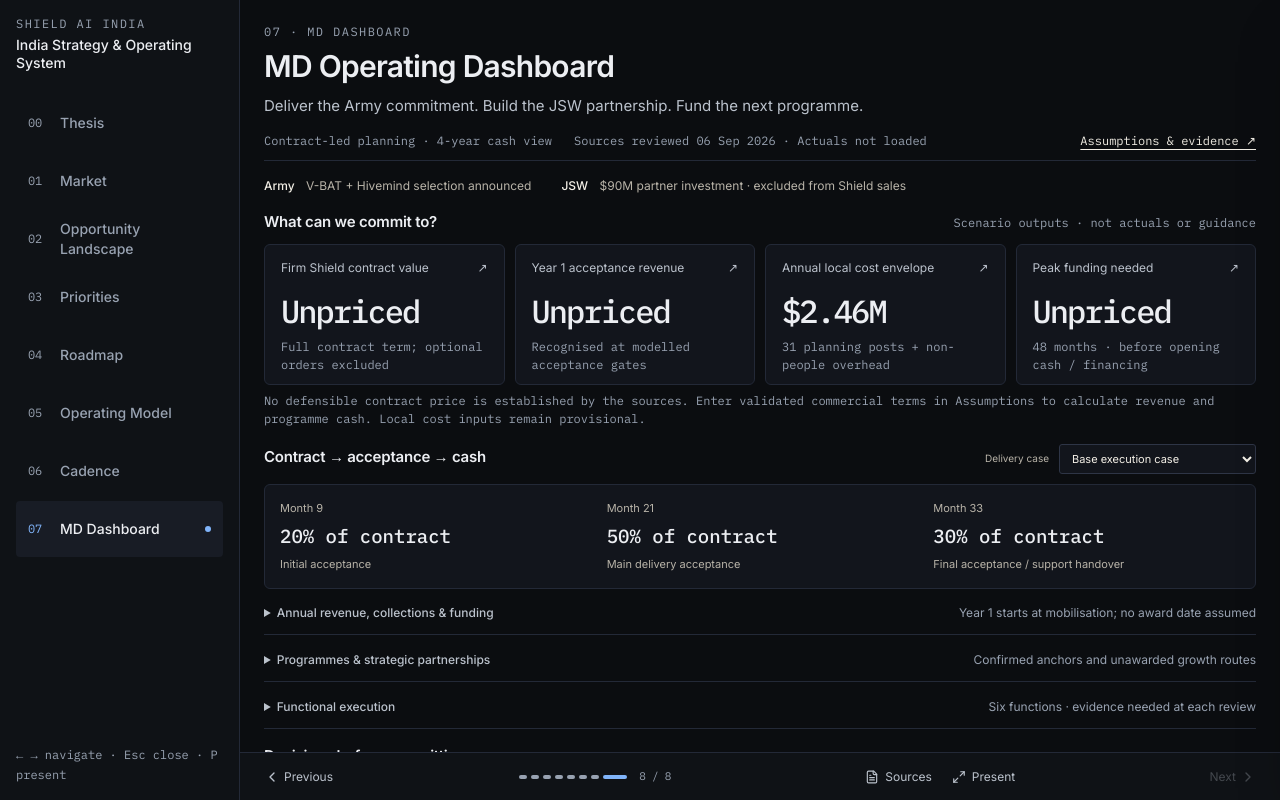
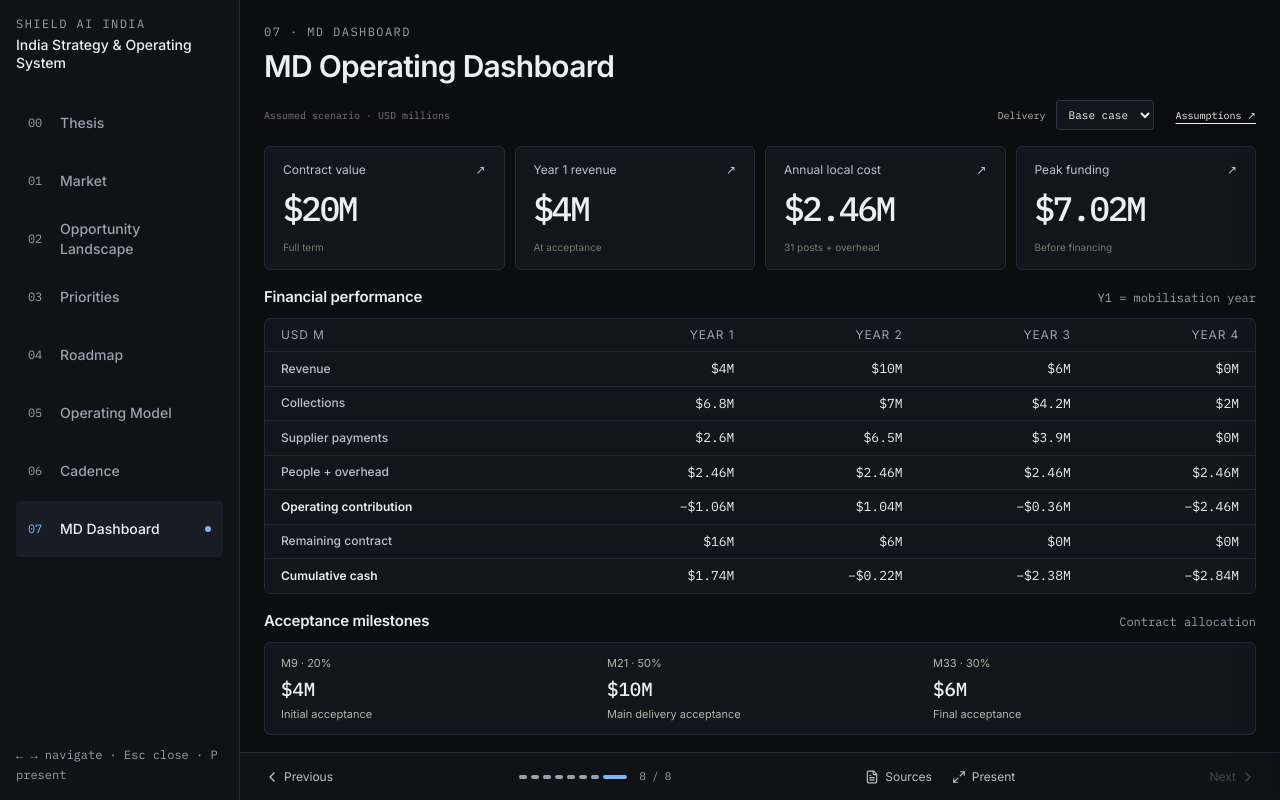
Before and after one commit to Sakshambhutani/shield-ai-emergent, a React (Vite) app in the folder shield-ai-india-source/frontend/: page /md-dashboard in a window 1280 px wide. Built offline with nearby package versions, Linux system fonts and the light colour scheme.

Commit message:
Make MD dashboard numbers-first with an assumed contract baseline

```diff
--- a/shield-ai-india-source/frontend/src/data/md-planning.ts
+++ b/shield-ai-india-source/frontend/src/data/md-planning.ts
@@ -5,11 +5,16 @@ export const MD_SOURCES = [
   { id: 'jsw', label: 'JSW · Hyderabad facility · 2 Dec 2025', url: 'https://www.jsw.in/newsroom/press/jsw-defence-commences-construction-of-next-gen-uas-facility-in-hyderabad/', fact: 'Long-term licensing / technology-transfer arrangement; JSW announced about $90M investment and targeted manufacturing from Q4 2026.', boundary: 'Partner investment is not Shield bookings, a royalty entitlement or available India cash. Q4 2026 is an announced target, not verified commissioning.' },
   { id: 'india', label: 'Shield AI · India offices · 30 Apr 2026', url: 'https://shield.ai/shield-ai-deepens-india-presence-with-new-delhi-office-and-planned-bengaluru-expansion/', fact: 'Shield AI India is a wholly owned subsidiary supporting integration, engineering and autonomy development.', boundary: 'The announcement does not disclose headcount, payroll, intercompany pricing or the entity that invoices each programme.' },
 ];
-export interface PlanningInputs { contract: number | null; headcount: number; loadedCost: number; overhead: number; directCost: number; advance: number; collectionLag: number }
+export interface PlanningInputs { contract: number; headcount: number; loadedCost: number; overhead: number; directCost: number; advance: number; collectionLag: number }
 // Financial amounts in USD millions, except loadedCost (USD per person per year).
-export const DEFAULT_INPUTS: PlanningInputs = { contract: null, headcount: 31, loadedCost: 60000, overhead: .6, directCost: 65, advance: 20, collectionLag: 3 };
+export const CONTRACT_BUILDUP = [
+  { scope: 'Hardware package, ground equipment & initial spares', amount: 12 },
+  { scope: 'Hivemind licences & SDK scope', amount: 5 },
+  { scope: 'Integration, training & initial support', amount: 3 },
+];
+export const DEFAULT_INPUTS: PlanningInputs = { contract: CONTRACT_BUILDUP.reduce((sum, line) => sum + line.amount, 0), headcount: 31, loadedCost: 60000, overhead: .6, directCost: 65, advance: 20, collectionLag: 3 };
 export const INPUT_REGISTER: Array<{ key: keyof PlanningInputs; label: string; unit: string; min: number; max: number; step: number; rationale: string; sensitivity: string; owner: string; validate: string }> = [
-  { key: 'contract', label: 'Firm Shield contract value', unit: 'USD millions', min: .01, max: 1000, step: .1, rationale: 'Unpriced by default. Enter only the firm Shield scope, excluding optional orders, total OEM programme value and JSW investment. No public price is used as a proxy.', sensitivity: 'Each $1M changes lifetime revenue by $1M and modelled external delivery cost by $0.65M at the default rate.', owner: 'Finance + Commercial', validate: 'Executed contract, firm purchase orders, performance obligations and invoicing entity.' },
+  { key: 'contract', label: 'Assumed Shield contract value', unit: 'USD millions', min: .01, max: 1000, step: .1, rationale: '$20M assumed three-year package: $12M hardware, ground equipment and initial spares + $5M Hivemind licences / SDK + $3M integration, training and initial support. These are planning allowances, not quotations, disclosed prices or a valuation of the Army award. The split defines an example scope, not accounting allocation. Excludes follow-ons and JSW investment. Edit the total to test another case.', sensitivity: 'Test $12M / $20M / $30M as smaller / base / expanded package cases, not market-price confidence bounds. Each $1M changes lifetime revenue by $1M and external delivery cost by $0.65M at the default rate.', owner: 'Finance + Commercial', validate: 'Executed contract, firm purchase orders, performance obligations and invoicing entity.' },
   { key: 'headcount', label: 'Planning team', unit: 'people, not actual headcount', min: 1, max: 300, step: 1, rationale: '31 is carried from the previous illustrative deck only; no verified roster supports it. Model holds this team flat across four years, with no automatic hiring.', sensitivity: 'One additional person adds $60k/year at the default loaded cost. Test 20 / 31 / 40 posts; these are planning cases, not staffing estimates.', owner: 'People + function leads', validate: 'India employee roster, start dates, contractors and direct/indirect allocation.' },
   { key: 'loadedCost', label: 'Loaded people cost', unit: 'USD / person / year', min: 10000, max: 300000, step: 5000, rationale: '$60k is a provisional budgeting input, not a salary benchmark. Includes pay, benefits and employment costs; excludes global engineering support and office overhead.', sensitivity: '$45k–$90k per person is an unvalidated stress range. A $10k change adds $310k/year for 31 posts.', owner: 'People + Finance', validate: 'Payroll by role, benefits, employment costs, contractors and approved FX rate.' },
   { key: 'overhead', label: 'Local non-people overhead', unit: 'USD millions / year', min: 0, max: 20, step: .1, rationale: '$0.6M provision for premises, tools, travel and local professional services. Excludes JSW plant capex, HQ R&D, financing and taxes.', sensitivity: '$0.4M / $0.6M / $1M are planning stress cases. Every $0.1M changes annual cash need by $0.1M.', owner: 'Finance + Operations', validate: 'Office leases, tool licences, travel plan and local service contracts; eliminate payroll overlap.' },
@@ -23,7 +28,7 @@ export const STRUCTURAL_ASSUMPTIONS = [
   { label: 'Multi-year delivery', basis: 'A three-year execution case with acceptance in months 9 / 21 / 33, allocating 20% / 50% / 30% of entered contract value. Month 1 is mobilisation, not today or the announcement date. This is a proposed sequence, not a reported Army schedule.', owner: 'Programmes + customer acceptance owner', validation: 'Replace with contractual delivery lots, acceptance criteria, licence obligations and support periods. Planning acceptance allocation is not an accounting recognition conclusion.' },
   { label: 'Delay sensitivity', basis: 'The delayed case shifts every acceptance and related supplier outflow six months. It assumes procurement can be rescheduled; non-deferrable supplier commitments could produce a larger cash gap. Team costs continue throughout the four-year view.', owner: 'Programmes + Procurement', validation: 'Contracted supplier due dates, inventory exposure, customer extensions and recovery staffing.' },
   { label: 'Cash & cost timing', basis: 'External supplier cash paid three months before each acceptance; the contribution view matches these costs to accepted scope. Advance at month 1; remaining progress cash after acceptance plus collection lag; 10% retention released 12 months after final acceptance. Opening dedicated cash is zero. Financing, tax, guarantees and exceptional capex are excluded.', owner: 'Treasury + Finance', validation: 'Treasury cash baseline and month-by-month supplier / customer cash schedule. Receipts beyond month 48 are shown separately, not silently counted as collected.' },
-  { label: 'Product / Software / Services', basis: 'The Army announcement supports product and software scope. Services such as training and integration require a priced statement of work. Bundled licence and aircraft value cannot be split using arbitrary percentages.', owner: 'Commercial + Product', validation: 'Use mutually exclusive priced contract lines. Until then the dashboard filters programme scope, without fabricated segment revenue or margin.' },
+  { label: 'Product / Software / Services', basis: 'The Army announcement supports product and software scope. Services such as training and integration require a priced statement of work. The $12M / $5M / $3M base-package allowances define the assumed total only; they do not establish actual segment sales or margins.', owner: 'Commercial + Product', validation: 'Use mutually exclusive priced contract lines. Until then the dashboard filters programme scope; the assumed package split is not reported segment revenue or margin.' },
   { label: 'JSW strategic partnership', basis: 'Track technology transfer, industrial readiness and future order releases. The announced $90M belongs to JSW’s investment programme. Royalties, licence fees, minimum purchases and export allocations are unpriced and excluded.', owner: 'MD + JSW counterpart + Legal', validation: 'Licence agreement, fee schedule, minimum order commitments, production acceptance and export rights. Investment announcement alone creates no Shield revenue entitlement.' },
   { label: 'New customer & OEM routes', basis: 'Navy, maritime partners and Indian platform OEMs remain strategic pursuits from the opportunity map. No signed orders, proposal stage, close date or dollar pipeline is inferred from market size or technical fit.', owner: 'BD + Solutions Engineering', validation: 'Named sponsor, funded requirement, partner access, trial results and a firm commercial instrument. Optional support renewals are excluded until contracted.' },
 ];
@@ -33,7 +38,7 @@ export function simulate(inputs: PlanningInputs, delay = 0) {
   const months = Array.from({ length: 48 }, (_, i) => ({ month: i + 1, revenue: 0, receipts: 0, externalCost: 0, localCost: annualRunCost / 12, closingCash: 0 }));
   const tcv = inputs.contract;
   let futureReceipts = 0;
-  if (tcv !== null) {
+  {
     const put = (month: number, field: 'revenue' | 'receipts' | 'externalCost', amount: number) => { if (month <= 48) months[month - 1][field] += amount; else if (field === 'receipts') futureReceipts += amount; };
     put(1, 'receipts', tcv * inputs.advance / 100);
     for (const gate of SCHEDULE) {
@@ -49,9 +54,9 @@ export function simulate(inputs: PlanningInputs, delay = 0) {
   const years = Array.from({ length: 4 }, (_, i) => {
     const period = months.slice(i * 12, (i + 1) * 12);
     const sum = (key: 'revenue' | 'receipts' | 'externalCost' | 'localCost') => period.reduce((n, m) => n + m[key], 0);
-    return { year: i + 1, revenue: sum('revenue'), receipts: sum('receipts'), externalCost: sum('externalCost'), localCost: sum('localCost'), closingCash: period[11].closingCash, remainingValue: tcv === null ? null : Math.max(0, tcv - months.slice(0, (i + 1) * 12).reduce((n,m) => n+m.revenue,0)) };
+    return { year: i + 1, revenue: sum('revenue'), receipts: sum('receipts'), externalCost: sum('externalCost'), localCost: sum('localCost'), closingCash: period[11].closingCash, remainingValue: Math.max(0, tcv - months.slice(0, (i + 1) * 12).reduce((n,m) => n+m.revenue,0)) };
   });
-  return { annualPeople, annualRunCost, months, years, peakFunding: tcv === null ? null : peakFunding, futureReceipts };
+  return { annualPeople, annualRunCost, months, years, peakFunding, futureReceipts };
 }
 export const dollars = (n: number) => `${n < 0 ? '−' : ''}$${Number(Math.abs(n).toFixed(2))}M`;
 export const PROGRAMMES = [
--- a/shield-ai-india-source/frontend/src/sections/MdDashboard.tsx
+++ b/shield-ai-india-source/frontend/src/sections/MdDashboard.tsx
@@ -1,9 +1,7 @@
 import { useState } from 'react';
 import { Headline, Screen } from '@/components/ui';
-import { DEFAULT_INPUTS, dollars, MD_SOURCES, SCHEDULE, simulate } from '@/data/md-planning';
-import { OPERATING_FUNCTIONS } from '@/data/operating-model';
+import { DEFAULT_INPUTS, dollars, SCHEDULE, simulate } from '@/data/md-planning';
 import MdAssumptions from './MdAssumptions';
-import MdBusinessReview from './MdBusinessReview';
 import './md-dashboard.css';
 
 export default function MdDashboard() {
@@ -11,45 +9,28 @@ export default function MdDashboard() {
   const [assumptionsOpen, setAssumptionsOpen] = useState(false);
   const [delay, setDelay] = useState(0);
   const model = simulate(inputs, delay), base = simulate(inputs);
-  const priced = inputs.contract !== null;
-  const moneyOrUnknown = (amount: number) => priced ? dollars(amount) : 'Unpriced';
-  const checks: Record<string,string> = {
-    growth: 'Firm orders and executable scope; optional follow-ons kept separate.',
-    programmes: 'Accepted delivery lots, next gate and value exposed to slippage.',
-    engineering: 'Committed engineering months versus available specialist capacity.',
-    industrialisation: 'Technology-transfer, supplier and JSW commissioning gates.',
-    industrial: 'Technology-transfer, supplier and JSW commissioning gates.',
-    people: `${inputs.headcount} planning posts; validate roster and phased hiring.`,
-    finance: 'Customer receipts, cost-to-complete and cash needed before acceptance.',
-  };
-  return <Screen className="md-dashboard">
-    <Headline title="MD Operating Dashboard" sub="Deliver the Army commitment. Build the JSW partnership. Fund the next programme." />
-    <div className="md-period"><span>Contract-led planning · 4-year cash view</span><span>Sources reviewed 06 Sep 2026 · Actuals not loaded</span><button className="md-register-button" onClick={() => setAssumptionsOpen(true)} aria-haspopup="dialog">Assumptions & evidence ↗</button></div>
-    <div className="md-grounding"><span><strong>Army</strong> V-BAT + Hivemind selection announced</span><span><strong>JSW</strong> $90M partner investment · excluded from Shield sales</span></div>
-    <section aria-label="Planning economics"><div className="md-section-title"><h2>What can we commit to?</h2><span>Scenario outputs · not actuals or guidance</span></div><div className="md-kpis">
-      {[['Firm Shield contract value', priced ? dollars(inputs.contract!) : 'Unpriced', 'Full contract term; optional orders excluded'], ['Year 1 acceptance revenue', moneyOrUnknown(model.years[0].revenue), 'Recognised at modelled acceptance gates'], ['Annual local cost envelope', dollars(model.annualRunCost), `${inputs.headcount} planning posts + non-people overhead`], ['Peak funding needed', model.peakFunding === null ? 'Unpriced' : dollars(model.peakFunding), '48 months · before opening cash / financing']].map(([label, value, note]) => <button className="panel panel-hover md-kpi" key={label} onClick={() => setAssumptionsOpen(true)} aria-haspopup="dialog"><span className="md-kpi-label">{label}<span>↗</span></span><strong className="md-actual">{value}</strong><p className="md-footnote">{note}</p></button>)}
-    </div><p className="md-footnote">{priced ? 'Entered contract value is a scenario input, not a verified award amount.' : 'No defensible contract price is established by the sources. Enter validated commercial terms in Assumptions to calculate revenue and programme cash.'} Local cost inputs remain provisional.</p></section>
-    <section aria-label="Multi-year execution"><div className="md-section-title"><h2>Contract → acceptance → cash</h2><label className="md-scenario-select">Delivery case<select aria-label="Delivery case" value={delay} onChange={e => setDelay(Number(e.target.value))}><option value={0}>Base execution case</option><option value={6}>Acceptance delayed 6 months</option></select></label></div>
-      <div className="md-gates panel">{SCHEDULE.map(g => <div key={g.month}><span>Month {g.month + delay}</span><strong>{g.share * 100}% of contract</strong><small>{g.gate}</small></div>)}</div>
-      <details className="md-disclosure md-year-details"><summary>Annual revenue, collections & funding<span>Year 1 starts at mobilisation; no award date assumed</span></summary><div className="md-table-wrap"><table className="md-pnl"><thead><tr><th scope="col">USD millions · scenario</th>{model.years.map(y => <th scope="col" key={y.year}>Year {y.year}</th>)}</tr></thead><tbody>
-        <tr><th scope="row">Acceptance-based revenue</th>{model.years.map(y => <td key={y.year}>{moneyOrUnknown(y.revenue)}</td>)}</tr>
-        <tr><th scope="row">Customer cash received</th>{model.years.map(y => <td key={y.year}>{moneyOrUnknown(y.receipts)}</td>)}</tr>
-        <tr><th scope="row">Supplier cash paid</th>{model.years.map(y => <td key={y.year}>{moneyOrUnknown(y.externalCost)}</td>)}</tr>
-        <tr><th scope="row">Local people + overhead</th>{model.years.map(y => <td key={y.year}>{dollars(y.localCost)}</td>)}</tr>
-        <tr className="md-subtotal"><th scope="row">Programme contribution after local costs</th>{model.years.map(y => <td key={y.year}>{moneyOrUnknown(y.revenue * (1-inputs.directCost/100)-y.localCost)}</td>)}</tr>
-        <tr><th scope="row">Remaining modelled contract value</th>{model.years.map(y => <td key={y.year}>{y.remainingValue === null ? 'Unpriced' : dollars(y.remainingValue)}</td>)}</tr>
-        <tr className="md-subtotal"><th scope="row">Cumulative cash before financing</th>{model.years.map(y => <td key={y.year}>{moneyOrUnknown(y.closingCash)}</td>)}</tr>
-      </tbody></table></div><p className="md-footnote">{priced ? `${dollars(model.futureReceipts)} receipts fall after Year 4. ` : ''}Contribution matches external cost to accepted scope; supplier cash can be paid earlier. Advance and retention are cash items, not additional revenue. This regional planning view is not the India subsidiary’s statutory P&amp;L.</p></details>
-      {priced && delay > 0 && <p className="md-sensitivity" role="status">Six-month delay: Year 1 acceptance revenue changes from {dollars(base.years[0].revenue)} to {dollars(model.years[0].revenue)}. Peak funding changes from {dollars(base.peakFunding!)} to {dollars(model.peakFunding!)}.</p>}
-    </section>
-    <details className="md-disclosure"><summary>Programmes & strategic partnerships<span>Confirmed anchors and unawarded growth routes</span></summary><MdBusinessReview /></details>
-    <details className="md-disclosure"><summary>Functional execution<span>Six functions · evidence needed at each review</span></summary><div className="md-functions">{OPERATING_FUNCTIONS.map(f => <div key={f.id} className="panel md-function"><h3>{f.name}</h3><p className="md-functional-check">{checks[f.id] ?? f.mandate}</p><span className="md-footnote">Owner: {f.owner}</span></div>)}</div></details>
-    <section aria-label="MD decisions"><div className="md-section-title"><h2>Decisions before committing more</h2><span>Baseline gaps, not invented operational red flags</span></div><div className="panel md-attention">
-      <button onClick={() => setAssumptionsOpen(true)}><span className="md-attention-issue"><strong>Validate the Army commercial baseline</strong><span>Contract value, acceptance, invoicing entity and collections</span></span><span className="md-attention-action"><strong>Protect delivery and funding capacity</strong><span>MD + Finance + Programmes</span></span><span>↗</span></button>
-      <button onClick={() => setAssumptionsOpen(true)}><span className="md-attention-issue"><strong>Agree the JSW economic and execution boundary</strong><span>Licence fees, order releases, production gates and support scope</span></span><span className="md-attention-action"><strong>Convert partnership into executable commitments</strong><span>MD + JSW counterpart + Legal</span></span><span>↗</span></button>
-      <button onClick={() => setAssumptionsOpen(true)}><span className="md-attention-issue"><strong>Approve a phased team and funding envelope</strong><span>{dollars(model.annualRunCost)} annual local cost in the current case</span></span><span className="md-attention-action"><strong>Hire against funded work and specialist needs</strong><span>MD + People + Engineering + Finance</span></span><span>↗</span></button>
-    </div></section>
-    <details className="md-disclosure"><summary>Public fact base<span>Source links and limits of what is known</span></summary>{MD_SOURCES.map(s => <div className="md-source-row" key={s.id}><a href={s.url} target="_blank" rel="noreferrer">{s.label} ↗</a><p>{s.fact}</p><small>{s.boundary}</small></div>)}</details>
+  const metrics = [
+    { label: 'Contract value', value: dollars(inputs.contract), context: 'Full term' },
+    { label: 'Year 1 revenue', value: dollars(model.years[0].revenue), context: 'At acceptance' },
+    { label: 'Annual local cost', value: dollars(model.annualRunCost), context: `${inputs.headcount} posts + overhead` },
+    { label: 'Peak funding', value: dollars(model.peakFunding), context: 'Before financing' },
+  ];
+  const rows = [
+    { label: 'Revenue', values: model.years.map(y => y.revenue) },
+    { label: 'Collections', values: model.years.map(y => y.receipts) },
+    { label: 'Supplier payments', values: model.years.map(y => y.externalCost) },
+    { label: 'People + overhead', values: model.years.map(y => y.localCost) },
+    { label: 'Operating contribution', values: model.years.map(y => y.revenue * (1 - inputs.directCost / 100) - y.localCost), total: true },
+    { label: 'Remaining contract', values: model.years.map(y => y.remainingValue) },
+    { label: 'Cumulative cash', values: model.years.map(y => y.closingCash), total: true },
+  ];
+  return <Screen className="md-dashboard md-numeric">
+    <Headline title="MD Operating Dashboard" />
+    <div className="md-numeric-toolbar"><span>Assumed scenario · USD millions</span><label className="md-scenario-select">Delivery<select aria-label="Delivery case" value={delay} onChange={e => setDelay(Number(e.target.value))}><option value={0}>Base case</option><option value={6}>+6 months</option></select></label><button className="md-register-button" onClick={() => setAssumptionsOpen(true)} aria-haspopup="dialog">Assumptions ↗</button></div>
+    <section aria-label="Business KPIs" className="md-kpis">{metrics.map(m => <button key={m.label} className="panel panel-hover md-kpi" onClick={() => setAssumptionsOpen(true)} aria-haspopup="dialog"><span className="md-kpi-label">{m.label}<span>↗</span></span><strong className="md-actual">{m.value}</strong><span className="md-metric-context">{m.context}</span></button>)}</section>
+    <section aria-label="Annual financial metrics"><div className="md-section-title"><h2>Financial performance</h2><span>Y1 = mobilisation year</span></div><div className="md-table-wrap panel"><table className="md-pnl"><thead><tr><th scope="col">USD M</th>{model.years.map(y => <th key={y.year} scope="col">Year {y.year}</th>)}</tr></thead><tbody>{rows.map(row => <tr key={row.label} className={row.total ? 'md-subtotal' : ''}><th scope="row">{row.label}</th>{row.values.map((value, i) => <td key={i}>{dollars(value)}</td>)}</tr>)}</tbody></table></div>{model.futureReceipts > 0 && <div className="md-numeric-tail"><span>Collections after Y4</span><strong>{dollars(model.futureReceipts)}</strong></div>}</section>
+    <section aria-label="Delivery milestones"><div className="md-section-title"><h2>Acceptance milestones</h2><span>Contract allocation</span></div><div className="md-gates panel">{SCHEDULE.map(g => <div key={g.month}><span>M{g.month + delay} · {g.share * 100}%</span><strong>{dollars(inputs.contract * g.share)}</strong><small>{g.gate.split(' / ')[0]}</small></div>)}</div></section>
+    {delay > 0 && <div className="md-numeric-delta" role="status"><span>Δ vs base</span><span>Y1 revenue <strong>{dollars(model.years[0].revenue - base.years[0].revenue)}</strong></span><span>Peak funding <strong>{model.peakFunding > base.peakFunding ? '+' : ''}{dollars(model.peakFunding - base.peakFunding)}</strong></span></div>}
     <MdAssumptions open={assumptionsOpen} inputs={inputs} onApply={setInputs} onClose={() => setAssumptionsOpen(false)} />
   </Screen>;
 }
--- a/shield-ai-india-source/frontend/src/sections/md-dashboard.css
+++ b/shield-ai-india-source/frontend/src/sections/md-dashboard.css
@@ -179,3 +179,28 @@
 .md-assumption-actions button { padding: 9px 12px; border: 1px solid #2e3546; border-radius: 3px; font-size: 12px; }
 .md-assumption-actions button:first-child { background: #f3efe6; color: #0b0d10; }
 @media(max-width:650px) { .md-gates { gap: 10px; padding: 12px; } .md-gates strong { font-size: 13px; } .md-gates small { font-size: 10px; } .md-assumption-input { grid-template-columns: 1fr; } .md-assumption-input input { grid-column: 1; } .md-register-button { margin-left: 0; } }
+/* Presentation surface: metrics only; all planning notes live in the register. */
+.md-numeric { gap: 22px; }
+.md-numeric-toolbar { display: flex; align-items: center; gap: 22px; color: #7c7870; font: 10px 'IBM Plex Mono', monospace; }
+.md-numeric-toolbar .md-scenario-select { margin-left: auto; }
+.md-numeric-toolbar .md-register-button { margin-left: 0; white-space: nowrap; }
+.md-numeric .md-kpi { padding: 18px 20px; }
+.md-numeric .md-actual { font-size: clamp(28px, 3vw, 40px); }
+.md-numeric .md-kpi-label { min-height: 26px; }
+.md-metric-context { display: block; margin-top: 10px; font-size: 10px; color: #7c7870; }
+.md-numeric .md-pnl th,.md-numeric .md-pnl td { padding: 12px 16px; }
+.md-numeric .md-pnl td { font-size: 13px; }
+.md-numeric .md-pnl tbody tr:last-child th,.md-numeric .md-pnl tbody tr:last-child td { border-bottom: 0; }
+.md-numeric-tail { display: flex; justify-content: end; gap: 16px; margin-top: 8px; color: #b8b3a8; font-size: 11px; }
+.md-numeric-tail strong { font-family: 'IBM Plex Mono',monospace; font-weight: 400; }
+.md-numeric-delta { display: flex; flex-wrap: wrap; gap: 12px 25px; border-top: 1px solid #232937; padding-top: 12px; color: #b8b3a8; font-size: 11px; }
+.md-numeric-delta strong { margin-left: 8px; font-family: 'IBM Plex Mono',monospace; font-weight: 400; color: #e3b36c; }
+@media(max-width:650px) { .md-numeric-toolbar { flex-wrap: wrap; gap: 12px; } .md-numeric-toolbar > span { flex-basis: 100%; } .md-numeric-toolbar .md-scenario-select { margin-left: 0; } .md-numeric-toolbar .md-register-button { margin-left: auto; } .md-numeric .md-kpi { padding: 14px; } }
+@media(min-width:1000px) and (max-height:900px) {
+  .md-numeric { gap: 14px; }
+  .md-numeric .md-kpi { padding: 14px 18px; }
+  .md-numeric .md-actual { font-size: 34px; }
+  .md-numeric .md-pnl th,.md-numeric .md-pnl td { padding-top: 7px; padding-bottom: 7px; }
+  .md-numeric .md-gates { padding: 12px 16px; }
+  .md-numeric .md-gates strong { margin: 5px 0; }
+}
```
Also changed, not shown: shield-ai-india-source/frontend/src/sections/MdAssumptions.tsx (+6 -5 lines), 1 other file (tests, documents, lock files or other folders).
